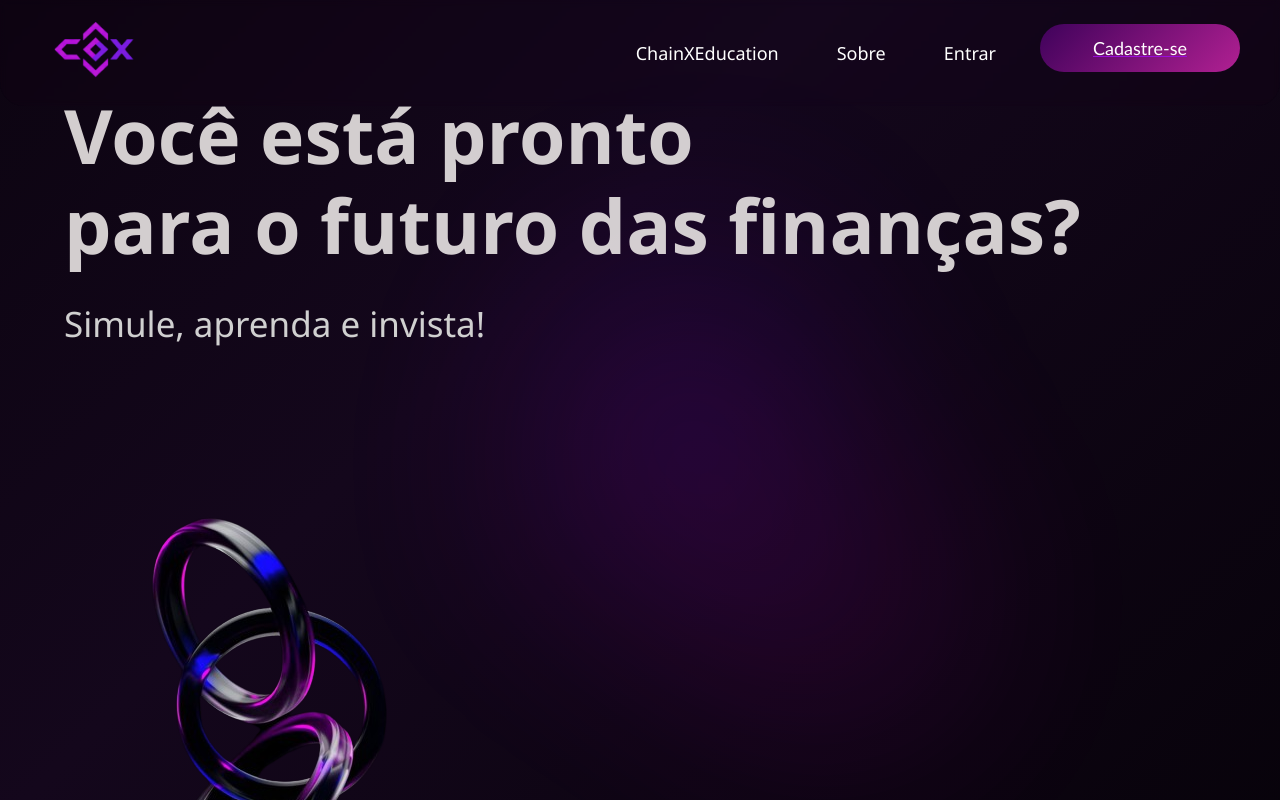
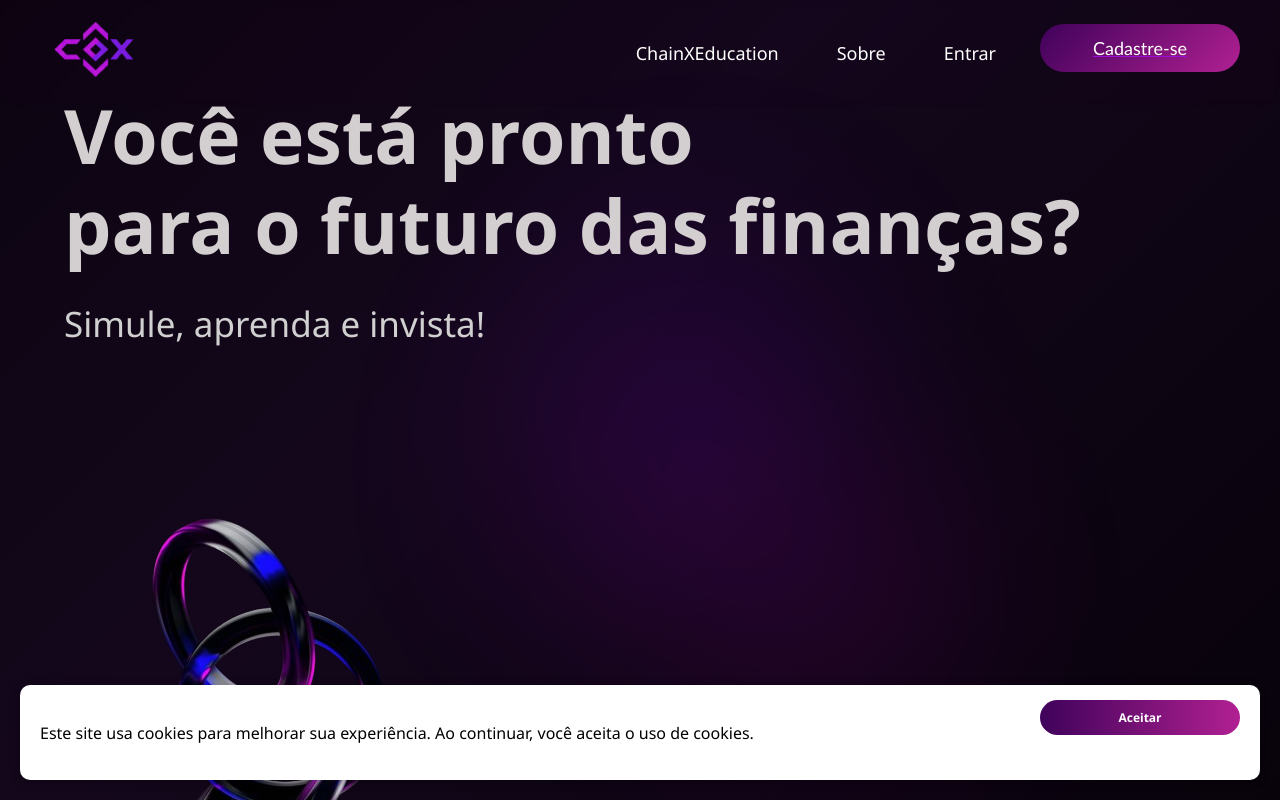
Before and after one commit to PedrosoEnzo/cripto, a React (Vite) app in the folder cripto-react/: page / in a window 1280 px wide. Shown: the top 800 px of the page. Built offline with nearby package versions, Linux system fonts and the light colour scheme.

Commit message:
add aviso cookies

```diff
--- /dev/null
+++ b/cripto-react/src/components/CookieBanner.css
@@ -0,0 +1,32 @@
+.cookie-banner {
+  position: fixed;
+  bottom: 20px;
+  left: 20px;
+  right: 20px;
+  background-color: #fff;
+  color: #000;
+  padding: 15px 20px;
+  border-radius: 10px;
+  box-shadow: 0 2px 10px rgba(0,0,0,0.3);
+  display: flex;
+  justify-content: space-between;
+  align-items: center;
+  z-index: 1000;
+  flex-wrap: wrap;
+}
+
+.cookie-banner p {
+  margin: 0;
+  flex: 1;
+  color: #000;
+}
+
+.cookie-banner button {
+  color: white;
+  border: none;
+  padding: 8px 16px;
+  margin-left: 20px;
+  cursor: pointer;
+  font-weight: bold;
+  height: 35px;
+}
--- /dev/null
+++ b/cripto-react/src/components/CookieBanner.jsx
@@ -0,0 +1,29 @@
+import { useEffect, useState } from 'react';
+import './CookieBanner.css'; // Criaremos o CSS separado ou você pode usar o mesmo do Home.css
+
+export default function CookieBanner() {
+  const [showBanner, setShowBanner] = useState(false);
+
+  useEffect(() => {
+    const accepted = localStorage.getItem('cookiesAccepted');
+    if (!accepted) {
+      setShowBanner(true);
+    }
+  }, []);
+
+  const handleAccept = () => {
+    localStorage.setItem('cookiesAccepted', 'true');
+    setShowBanner(false);
+  };
+
+  if (!showBanner) return null;
+
+  return (
+    <div className="cookie-banner">
+      <p>
+        Este site usa cookies para melhorar sua experiência. Ao continuar, você aceita o uso de cookies.
+      </p>
+      <button onClick={handleAccept}>Aceitar</button>
+    </div>
+  );
+}
--- a/cripto-react/src/pages/Home.jsx
+++ b/cripto-react/src/pages/Home.jsx
@@ -5,6 +5,8 @@ import cursos from '../assets/curso2.png';
 import cursos1 from '../assets/curso1.png';
 import cursos2 from '../assets/curso3.png';
 import Footer from '../components/Footer';
+import CookieBanner from '../components/CookieBanner';
+
 
 export default function Home() {
   useEffect(() => {
@@ -26,6 +28,7 @@ export default function Home() {
 
   return (
     <>
+      <CookieBanner />
 
       <div className="background-blur-effect" />
 
```
